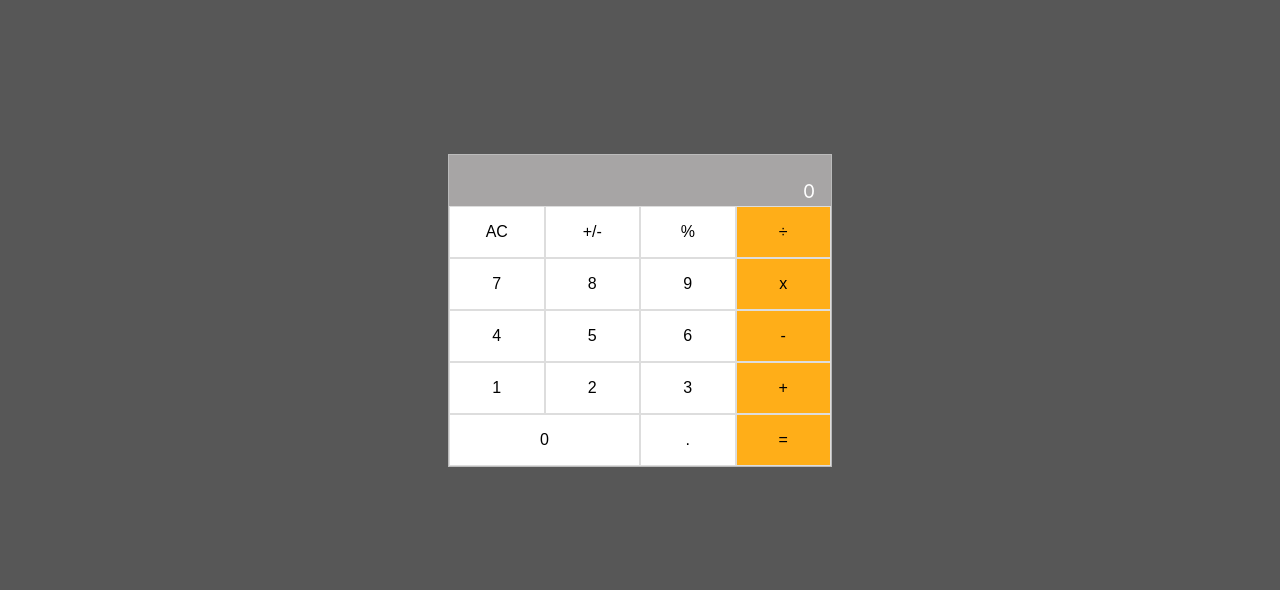
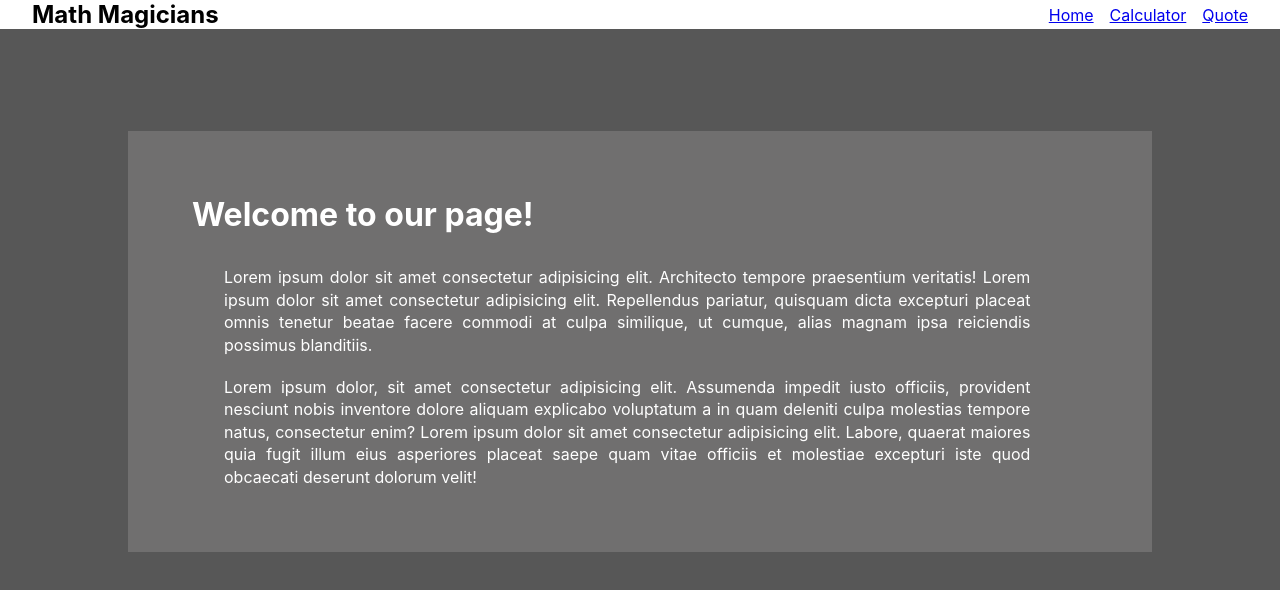
Before and after one commit to Yidnekachew-cmd/math-magician, a React (Create React App) app: page / in a window 1280 px wide. Shown: the top 590 px of the page. Built offline with nearby package versions, Linux system fonts and the light colour scheme.

Commit message:
Add modified components.

```diff
--- a/package.json
+++ b/package.json
@@ -10,6 +10,7 @@
     "prop-types": "^15.8.1",
     "react": "^18.2.0",
     "react-dom": "^18.2.0",
+    "react-router-dom": "^6.10.0",
     "react-scripts": "5.0.1",
     "web-vitals": "^2.1.4"
   },
--- a/src/App.js
+++ b/src/App.js
@@ -1,9 +1,18 @@
+import { Route, Routes } from 'react-router-dom';
 import Calculator from './components/Calculator';
+import Quotes from './components/Quotes';
+import Home from './components/Home';
+import NavBar from './components/NavBar';
 
 function App() {
   return (
     <div className="App">
-      <Calculator />
+      <NavBar />
+      <Routes>
+        <Route index element={<Home />} />
+        <Route path="/Calculator" element={<Calculator />} />
+        <Route path="/Quote" element={<Quotes />} />
+      </Routes>
     </div>
   );
 }
--- a/src/components/Calculator.js
+++ b/src/components/Calculator.js
@@ -9,7 +9,7 @@ const Calculator = () => {
     operation: null,
   });
 
-  const handleClick = (e) => {
+  const handleButtonClick = (e) => {
     const targetText = e.target.textContent;
     const newState = calculate(state, targetText);
     setState(newState);
@@ -17,7 +17,7 @@ const Calculator = () => {
   return (
     <div>
 
-      <Keypads handleClick={handleClick} state={state} />
+      <Keypads handleClick={handleButtonClick} state={state} />
     </div>
   );
 };
--- a/src/components/Keypads.js
+++ b/src/components/Keypads.js
@@ -3,6 +3,8 @@ import PropTypes from 'prop-types';
 const Keypads = ({ handleClick, state }) => {
   const { total, next, operation } = state;
   return (
+    <div className="calculator-container">
+      <h2>Let&apos;s do some Math!</h2>
       <div className="keypads">
         <p>
           {total}
@@ -95,6 +97,7 @@ const Keypads = ({ handleClick, state }) => {
           </button>
         </div>
       </div>
+    </div>
   );
 };
 
--- a/src/index.css
+++ b/src/index.css
@@ -29,10 +29,25 @@ body {
   height: auto;
 }
 
+.calculator-container {
+  width: 70%;
+  margin: 7% auto;
+  display: flex;
+  background-color: rgb(116, 113, 110);
+  padding: 2%;
+}
+
+.calculator-container h2 {
+  color: #fff;
+  width: 50%;
+  height: auto;
+  padding: 4rem;
+}
+
 .keypads {
-  width: 30%;
+  width: 40%;
   border: 1px solid #bbb;
-  margin: 12% auto;
+  margin: 0 auto;
   height: auto;
 }
 
@@ -70,3 +85,57 @@ body {
 .keypads-btn button.bg-orange:hover {
   background-color: rgb(246, 192, 92);
 }
+
+.homeContainer {
+  /* background-color: #d3d0d0; */
+  background-color: #706f6f;
+  color: #fff;
+  width: 80%;
+  margin: 8% auto;
+  padding: 4rem;
+}
+
+.homeContainer h1 {
+  margin-bottom: 2rem;
+}
+
+.homeContainer p {
+  width: 90%;
+  margin-left: 2rem;
+  text-align: justify;
+  line-height: 1.4rem;
+}
+
+.navBar {
+  display: flex;
+  justify-content: space-between;
+  align-items: center;
+  background-color: #fff;
+}
+
+.navBar h1 {
+  margin-left: 2rem;
+}
+
+.navBar ul {
+  list-style-type: none;
+  display: flex;
+  gap: 1rem;
+  margin-right: 2rem;
+  cursor: pointer;
+}
+
+.quote {
+  background-color: #838080;
+  color: #fff;
+  width: 80%;
+  margin: 8% auto;
+  padding: 2rem;
+}
+
+.quote p {
+  text-align: justify;
+  line-height: 1.4rem;
+  font-weight: 800;
+  font-style: italic;
+}
--- a/src/index.js
+++ b/src/index.js
@@ -1,11 +1,14 @@
 import React from 'react';
 import ReactDOM from 'react-dom/client';
 import './index.css';
+import { BrowserRouter } from 'react-router-dom';
 import App from './App';
 
 const root = ReactDOM.createRoot(document.getElementById('root'));
 root.render(
   <React.StrictMode>
-    <App />
+    <BrowserRouter>
+      <App />
+    </BrowserRouter>
   </React.StrictMode>,
 );
```
Also changed, not shown: 1 other file (tests, documents, lock files or other folders). Lines whose indentation alone changed are shown as unchanged.
